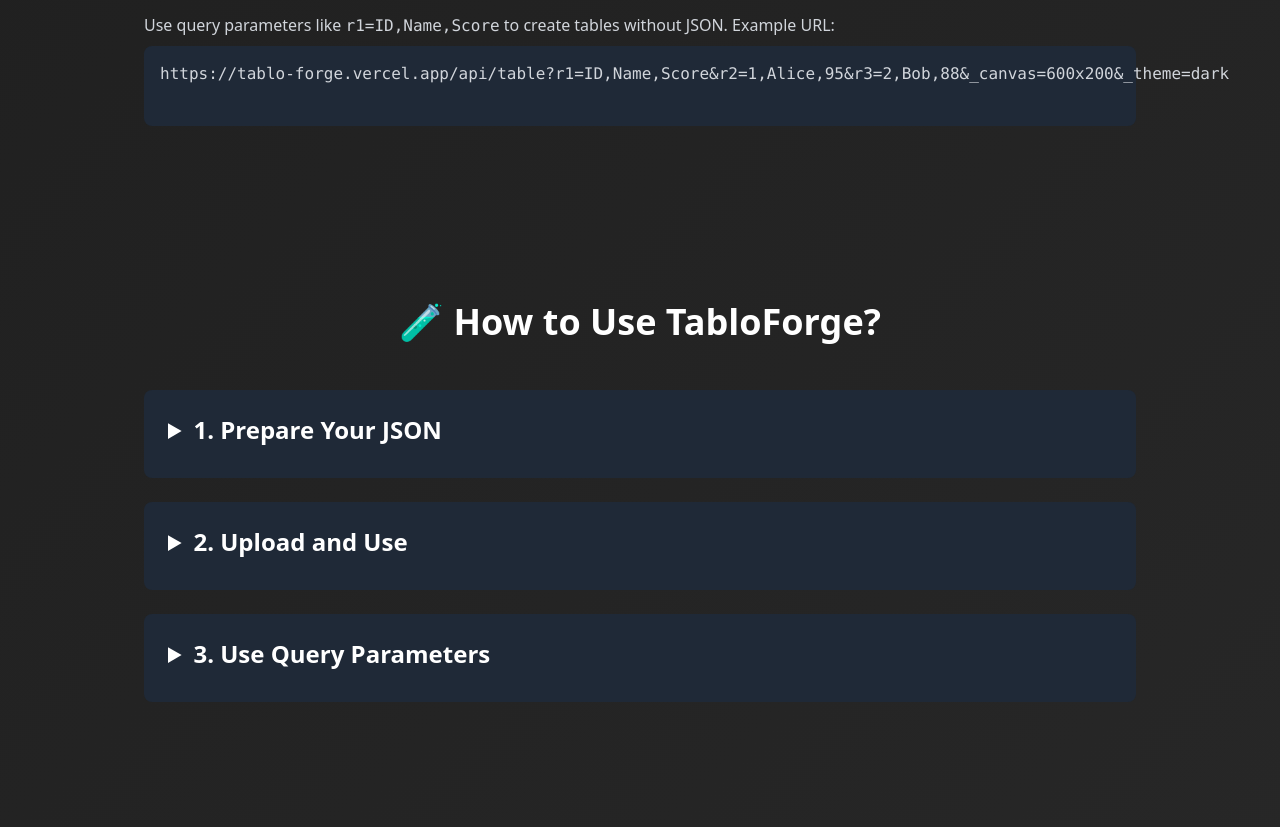
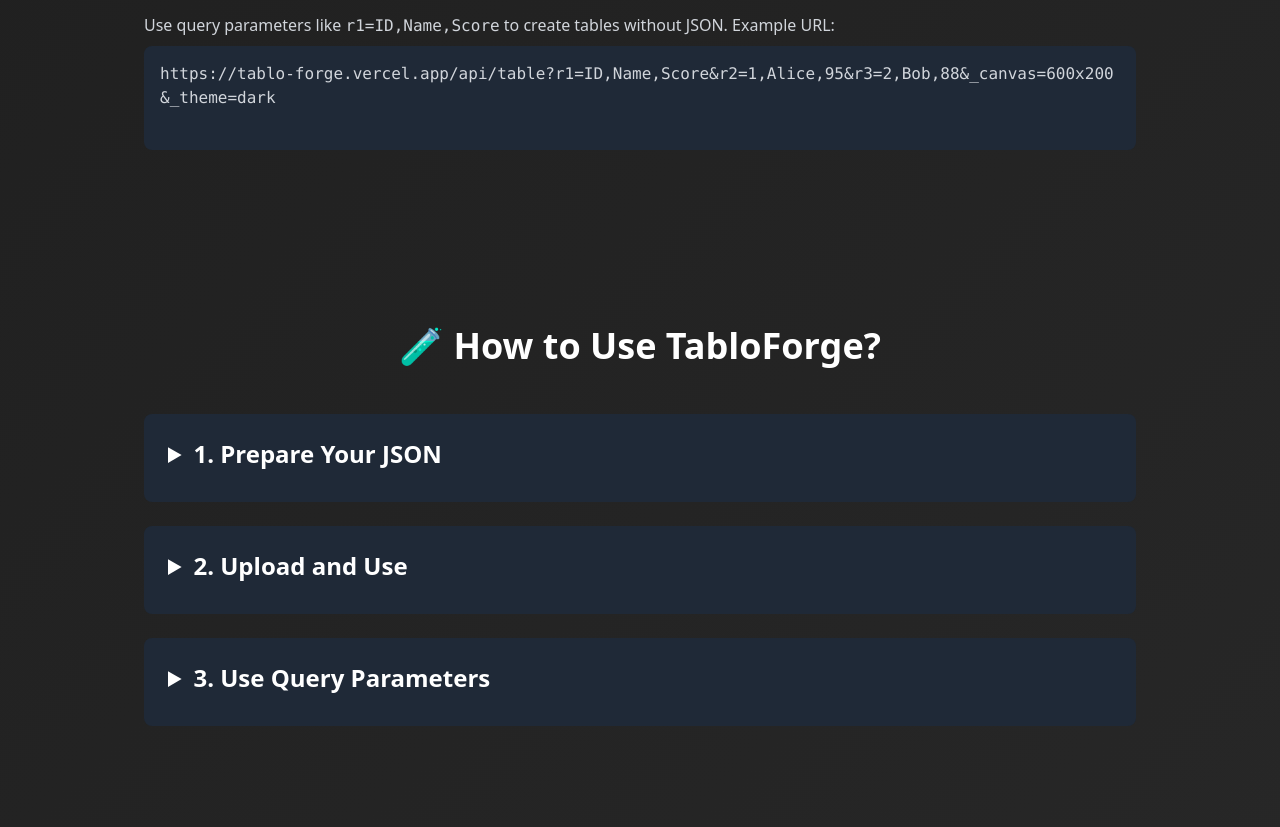
Before and after one commit to kantrveysel/TabloForge, a website: page index.html in a window 1280 px wide. Shown: the part 2131-2958 px from the top of the page. Drawn offline with nearby package versions, Linux system fonts and the light colour scheme.

Commit message:
Update index.html

```diff
--- a/index.html
+++ b/index.html
@@ -24,7 +24,7 @@
     .bg-gradient {
       background: linear-gradient(135deg, #1a1a1a 0%, #2a2a2a 100%);
     }
-    /* JSON Pre Fix */
+    /* JSON and URL Pre Fix */
     .json-container pre {
       max-width: 100%;
       word-break: break-all;
@@ -118,9 +118,11 @@
       <p class="mt-4 text-gray-300">
         Use query parameters like <code>r1=ID,Name,Score</code> to create tables without JSON. Example URL:
       </p>
-      <pre class="bg-gray-800 p-4 rounded-lg mt-2 text-gray-300">
+      <div class="json-container mt-2">
+        <pre class="bg-gray-800 p-4 rounded-lg text-gray-300">
 https://tablo-forge.vercel.app/api/table?r1=ID,Name,Score&r2=1,Alice,95&r3=2,Bob,88&_canvas=600x200&_theme=dark
-      </pre>
+        </pre>
+      </div>
     </div>
   </section>
 
```
